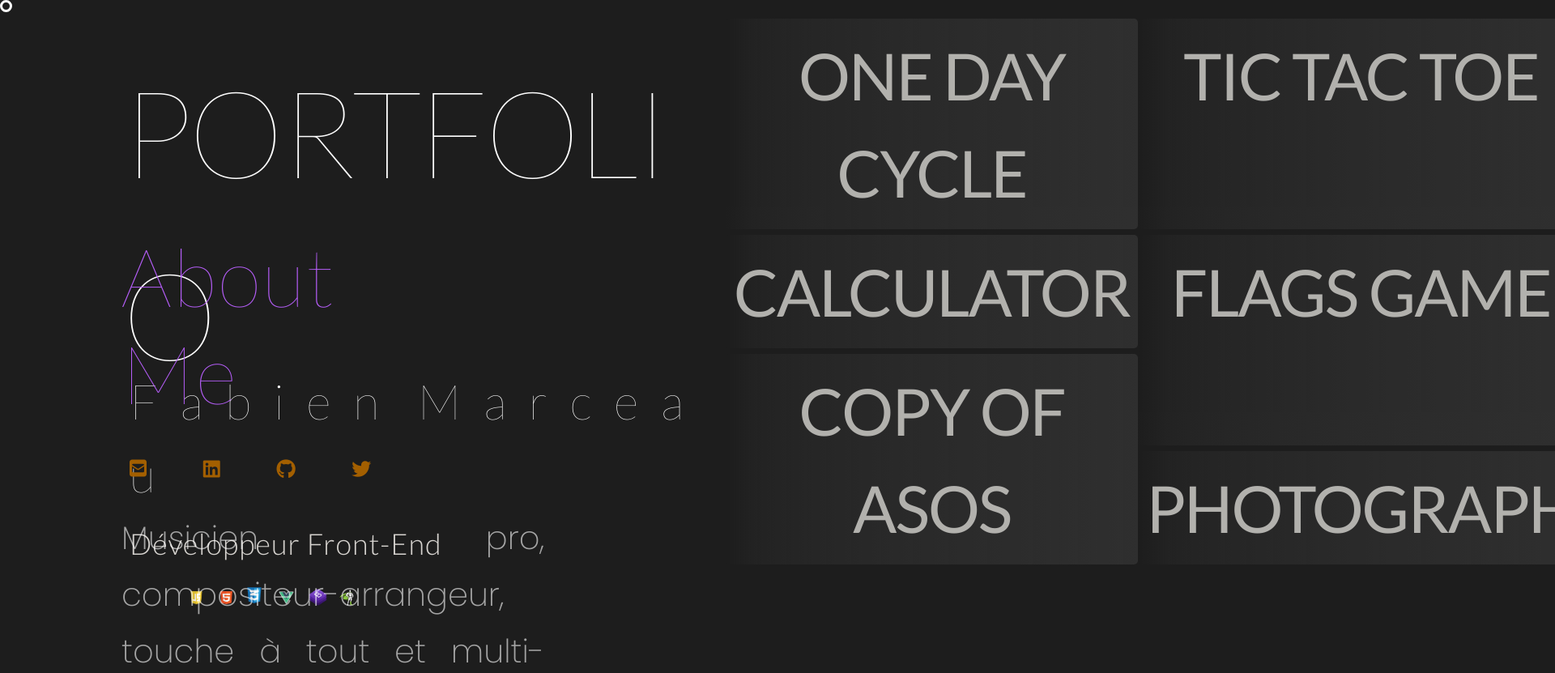
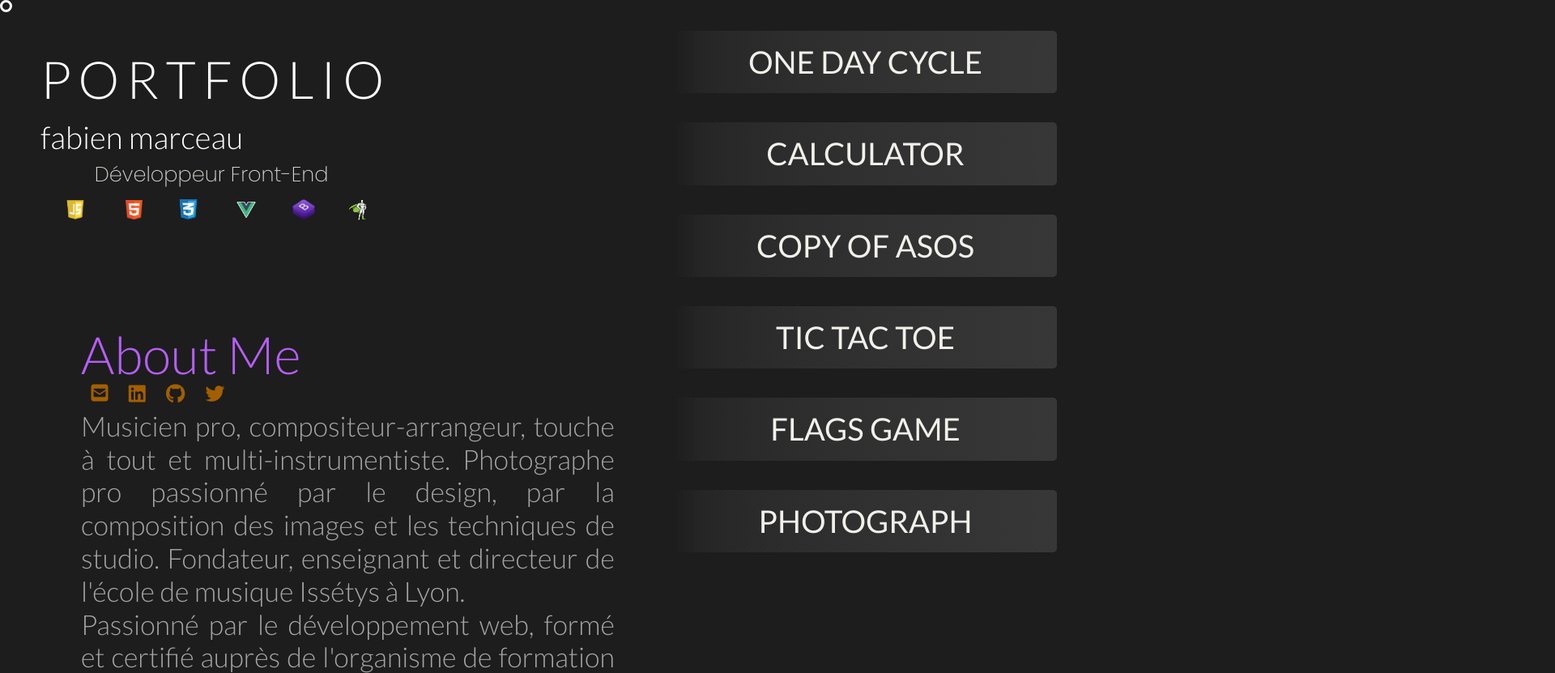
Before and after one commit to Github1234fab/portfolio, a website: page Home/home.html in a window 1280 px wide. Shown: the top 831 px of the page at 81% size, 1920 px wide, since content can reach past the window. Drawn offline with nearby package versions, Linux system fonts and the light colour scheme; a web font is replaced by a local one.

Commit message:
le reponsive avec clamp commence

```diff
--- a/Home/home.css
+++ b/Home/home.css
@@ -3,8 +3,7 @@
   margin: 0px;
   box-sizing: border-box;
 }
-body,
-html {
+body, html{
   cursor: none;
   background-color: #1d1d1d !important;
   height: 100vh;
@@ -62,7 +61,7 @@ html {
 .main {
   display: grid;
   grid-template-columns: 65% 35%;
-  grid-template-rows: 15% 70% 15%;
+  grid-template-rows: 25% 60% 15%;
   height: 100%;
 }
 
@@ -80,15 +79,15 @@ html {
 .header_titles {
   display: flex;
   flex-direction: column;
-  margin-left: 150px;
+  margin-left: 50px;
   margin-top: 50px;
-  justify-content:left ;
+  justify-content: space-around;
 }
 .header_title {
   font-family: lato;
-  font-size: 55px;
-  letter-spacing: -8px;
-  font-weight: 100;
+  font-size: clamp(18px, 5vw, 120px);
+  letter-spacing: -2px;
+  font-weight: 300;
   color: #fff;
 }
 
@@ -101,15 +100,12 @@ html {
 
 .header_name {
   color: white;
-  font-size: 18px;
+  font-size: clamp(12px, 3vw, 55px);
   font-family: lato;
-  font-weight: 100;
-  letter-spacing: 8px;
+  font-weight: 300;
   text-transform: lowercase;
-  margin-left: 10px;
-  margin-top: -50px;
 }
-.header_name span {
+/* .header_name span {
   transition: color 0.2s;
 }
 .header_name span:hover {
@@ -124,13 +120,32 @@ html {
 }
 .header_name span:nth-child(7) {
   margin-right: 20px;
+} */
+
+.container_developper{
+  display: flex;
+  flex-direction: column;
+  align-items: center;
+}
+.developper {
+  font-family: poppins;
+  color: #d6d3cf;
+  font-weight: 200;
+  transition: 0.2s ease-in-out;
+   font-size: clamp(12px, 2vw, 80px);
+  /* letter-spacing: 1px; */
+}
+.developper:hover {
+  color: #cdb8b8;
 }
 .technos {
+  width: 100%;
   display: flex;
   justify-content: space-around;
-  height: 30px;
-  margin-top: 10px;
-  width: 30%;
+  height: clamp(20px, 5vw, 40px);
+  align-items: center;
+  margin: auto;
+  z-index: 0;
 }
 
 .logos:hover {
@@ -165,61 +180,24 @@ html {
 .logos:nth-child(6) {
   height: 66%;
 }
-/* CONTACT.............. */
-
-.contact {
-  margin-top: 30px;
-  display: flex;
-  justify-content: space-between;
-  width: 100%;
-}
-.about_title_contact {
-  display: flex;
-  flex-direction: column;
-  width: 40%;
-}
-.contact_logo {
-  color: #a35f00;
-  transition: 0.1s ease-in-out;
-  text-shadow: none;
-  transform: scale(1);
-  z-index: 0;
-}
-.contact_logo:hover {
-  color: rgb(144, 0, 255);
-  text-shadow: 0px 0px 20px white;
-  transform: scale(1.4);
-}
-
-.developper {
-  font-family: poppins;
-  color: #d6d3cf;
-  font-weight: 200;
-  transition: 0.2s ease-in-out;
-  font-size: 20px;
-  letter-spacing: 1px;
-  margin-left: 10px;
-}
-.developper:hover {
-  color: #cdb8b8;
-}
 
 /* NAV......................................................... */
+
 .wrapper_nav {
-  position: relative;
   grid-row-start: 1;
   grid-row-end: 3;
   grid-column-start: 2;
   grid-column-end: 3;
+  margin-right: -25px;
 }
 .nav {
-  position: relative;
   display: flex;
   flex-direction: column;
   justify-content: space-around;
   transition: 0.9s ease-out;
   height: 100%;
   margin-top: 20px;
+  align-items: right;
 }
 .nav_a {
   cursor: none;
@@ -227,12 +205,10 @@ html {
   text-decoration: none;
   font-family: lato;
   font-weight: 400;
-  font-size: 60px;
+  font-size: clamp(14px, 3vw, 80px);
   transition: 0.25s ease-in-out;
   text-transform: uppercase;
-  letter-spacing: -2px;
-  transform: scale(1);
-  /* background-color: #373737; */
+  transform: scale(1) rotate(0deg) translateX(0px);
   padding: 10px;
   border-radius: 5px;
   text-align: center;
@@ -242,10 +218,9 @@ html {
   color: rgb(251, 251, 251);
   text-decoration: none;
   font-family: lato;
-  transform: translateX(5px);
   font-weight: 300;
-  transform: scale(1.1);
-  background-color: #a35f00;
+  transform: scale(1.1) rotate(1deg) translateX(2px);
+   background: linear-gradient(to right, transparent, 40%, #a35f00, transparent);
 }
 .container_navButtons {
   display: flex;
@@ -265,87 +240,64 @@ html {
 .up:hover {
   cursor: none;
 }
-/* .overlay1 {
-  position: absolute;
-  top: 50px;
-  left: 17px;
-  height: 200px;
-  width: 200px;
-  background-color: rgb(144, 0, 255);
-  opacity: 0.3;
-  z-index: -1;
-}
-.overlay2 {
-  position: absolute;
-  top: 150px;
-  left: 70px;
-  height: 230px;
-  width: 170px;
-  background-color: #a35f00;
-  opacity: 0.5;
-  z-index: -1;
-}
-
-.overlay4 {
-  position: absolute;
-  top: 240px;
-  left: 30px;
-  height: 230px;
-  width: 200px;
-  background-color: rgb(85, 73, 80);
-  opacity: 0.5;
-  z-index: -5;
-} */
 
 /* ABOUT..................................................... */
 .about {
   display: flex;
   flex-direction: column;
+  align-items: flex-start;
   grid-row-start: 2;
   grid-row-end: 3;
   grid-column-start: 1;
   grid-column-end: 2;
-  /* margin-left: 60px; */
+  margin-left: 100px;
+
 }
-.about_container_text {
+.wrapper_h2_logos {
   display: flex;
   flex-direction: column;
-  margin-left: 150px;
+  justify-content: space-around;
+  height: 250px;
+  align-items: flex-start;
+  margin-top: 200px;
 }
 
 .about_h2 {
-  letter-spacing: 31px;
+  /* letter-spacing: 31px; */
   font-weight: bold;
-  font-size: 40px;
+  font-size: clamp(40px, 5vw, 200px);
   font-family: lato;
   color: rgb(182, 94, 249);
-  font-weight: 100;
+  font-weight: 300;
   transform: scale(1);
   transition: 0.4s ease-in-out;
 }
-.about_h2 span:nth-child(6) {
-  text-transform: uppercase;
+.contact {
+  display: flex;
+  justify-content: space-around;
+  width: 70%;
+}
+.contact_logo {
   color: #a35f00;
+  transition: 0.1s ease-in-out;
+  text-shadow: none;
+  transform: scale(1);
+  z-index: 0;
+  font-size: clamp(20px, 3vw, 120px);
 }
-.about_h2 span:nth-child(1) {
-  text-transform: uppercase;
-  /* color: #a35f00; */
-}
-.about_h2 span {
-  transition: color 0.3s;
-}
-.about_h2 span:hover {
-  color: #dddadf;
-  transform: scale(1.2);
+.contact_logo:hover {
+  color: rgb(144, 0, 255);
+  text-shadow: 0px 0px 20px white;
+  transform: scale(1.4);
 }
 
 .about_h3 {
   margin-top: 20px;
-  width: 70%;
-  font-size: 18px;
-  font-family: poppins;
-  line-height: 40px;
-  font-weight: 100;
+  width: 90%;
+  font-size: clamp(12px, 3vw, 34px);
+  font-family: lato;
+  /* line-height: 40px; */
+  font-weight: 300;
   color: white;
   text-align: justify;
   transition: 1s ease-in-out;
@@ -370,7 +322,7 @@ html {
 
 /* MEDIAQUERIES.................................................................. */
 
-@media screen and (max-width: 3048px) {
+/* @media screen and (max-width: 3048px) {
   .main {
     display: grid;
     grid-template-columns: 70% 30%;
@@ -450,4 +402,4 @@ html {
   .logos:nth-child(6) {
     height: 220%;
   }
-}
+} */
--- a/Home/home.html
+++ b/Home/home.html
@@ -37,22 +37,10 @@
             <span>I</span>
             <span>O</span>
           </div>
-          <div class="header_name">
-            <span>F</span>
-            <span>a</span>
-            <span>b</span>
-            <span>i</span>
-            <span>e</span>
-            <span>n</span>
-            <span></span>
-            <span>M</span>
-            <span>a</span>
-            <span>r</span>
-            <span>c</span>
-            <span>e</span>
-            <span>a</span>
-            <span>u</span>
-          </div>
+          <h1 class="header_name">
+        Fabien Marceau
+          </h1>
+          <div class="container_developper">
             <h2 class="developper">Développeur Front-End</h2>
             <section class="technos">
           <img class="logos" src="../assets/javascript-39395.png" alt="" />
@@ -62,6 +50,7 @@
           <img class="logos" src="../assets/pngegg (47).png" alt="" />
           <img class="logos" src="../assets/gsap-greensock.svg" alt="" />
         </section>
+        </div>
 
         </div>
       </header>
@@ -74,26 +63,13 @@
           <a href="../Tic-Tac-Toe/tic-tac-toe.html" class="nav_a" target="_blank">Tic Tac Toe</a>
           <a href="" class="nav_a" target="_blank">Flags Game</a>
           <a href="" class="nav_a" target="_blank">Photograph</a>
-          <!-- <div class="overlay1"></div>
-          <div class="overlay2"></div>
-          <div class="overlay3"></div>
-          <div class="overlay4"></div> -->
         </nav>
       </div>
 
       <section class="about">
-
-        <div class="about_container_text">
-          <div class="about_title_contact">
+        <div class="wrapper_h2_logos">
           <h2 class="about_h2">
             About Me
-            <!-- <span>A</span>
-            <span>B</span>
-            <span>O</span>
-            <span>U</span>
-            <span>T</span>
-            <span>M</span>
-            <span>e</span> -->
           </h2>
            <section class="contact">
             <i class="fa-solid fa-square-envelope fa-xl contact_logo"></i>
```
